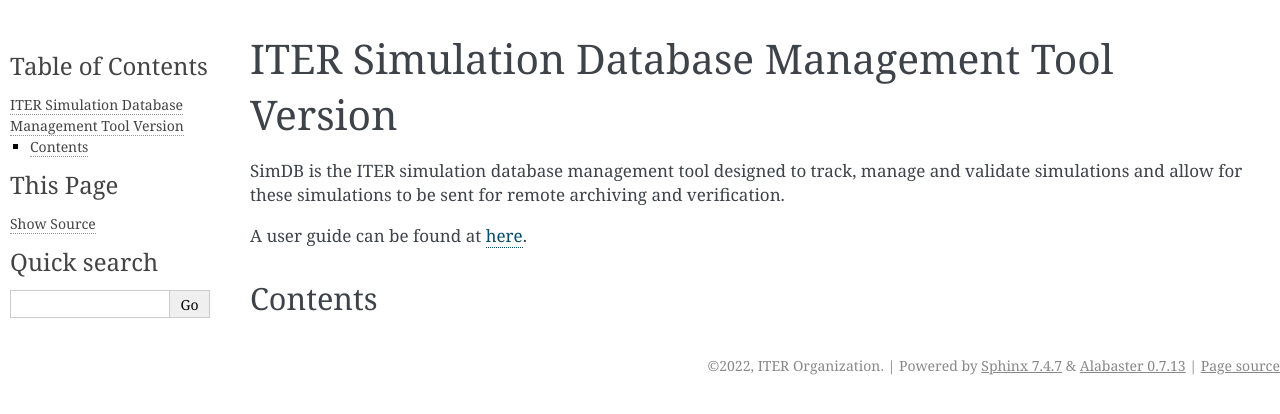
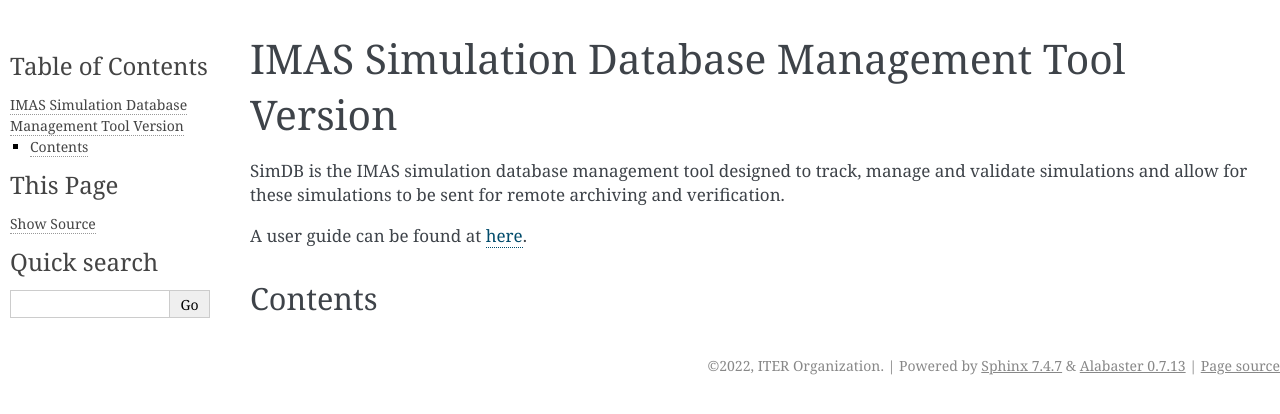
Before and after one commit to iterorganization/SimDB, a Sphinx documentation site: the page built from docs/sphinx/index.rst, in a window 1280 px wide. Shown: the top 414 px of the page. Built offline with Sphinx 7.4.7, drawn with Linux system fonts in a browser that asks for light colours; pages that are not in the unit, such as notebooks, are missing from menus; the version number could not be read and is left out.

Commit message:
ITER simulation ...-> IMAS simulation ...

```diff
--- a/docs/sphinx/conf.py
+++ b/docs/sphinx/conf.py
@@ -20,7 +20,7 @@
 
 # -- Project information -----------------------------------------------------
 
-project = 'ITER Simulation Database Management Tool'
+project = 'IMAS Simulation Database Management Tool'
 copyright = '2022, ITER Organization'
 author = 'J. Hollocombe, D. Muir'
 
@@ -148,7 +148,7 @@
 # (source start file, target name, title,
 #  author, documentclass [howto, manual, or own class]).
 latex_documents = [
-    (master_doc, 'simdb.tex', 'ITER Simulation Database Documentation',
+    (master_doc, 'simdb.tex', 'IMAS Simulation Database Documentation',
      'J. Hollocombe, D. Muir', 'manual'),
 ]
 
@@ -158,7 +158,7 @@
 # One entry per manual page. List of tuples
 # (source start file, name, description, authors, manual section).
 man_pages = [
-    (master_doc, 'simdb', 'ITER Simulation Database Documentation',
+    (master_doc, 'simdb', 'IMAS Simulation Database Documentation',
      [author], 1)
 ]
 
@@ -169,7 +169,7 @@
 # (source start file, target name, title, author,
 #  dir menu entry, description, category)
 texinfo_documents = [
-    (master_doc, 'simdb', 'ITER Simulation Database Documentation',
+    (master_doc, 'simdb', 'IMAS Simulation Database Documentation',
      author, 'simdb', 'One line description of project.',
      'Miscellaneous'),
 ]
--- a/docs/sphinx/index.rst
+++ b/docs/sphinx/index.rst
@@ -1,7 +1,7 @@
-ITER Simulation Database Management Tool Version |version|
+IMAS Simulation Database Management Tool Version |version|
 ==========================================
 
-SimDB is the ITER simulation database management tool designed to track, manage and validate simulations and allow for
+SimDB is the IMAS simulation database management tool designed to track, manage and validate simulations and allow for
 these simulations to be sent for remote archiving and verification.
 
 A user guide can be found at `here <user_guide.html>`_.
--- a/src/simdb/__init__.py
+++ b/src/simdb/__init__.py
@@ -1,7 +1,7 @@
 # -*- coding: utf-8 -*-
 """SimDB.
 
-SimDB is the ITER simulation database management tool designed to track, manage and validate simulations and allow for
+SimDB is the IMAS simulation database management tool designed to track, manage and validate simulations and allow for
 these simulations to be sent for remote archiving and verification.
 
 The tool comes in two parts:
```
